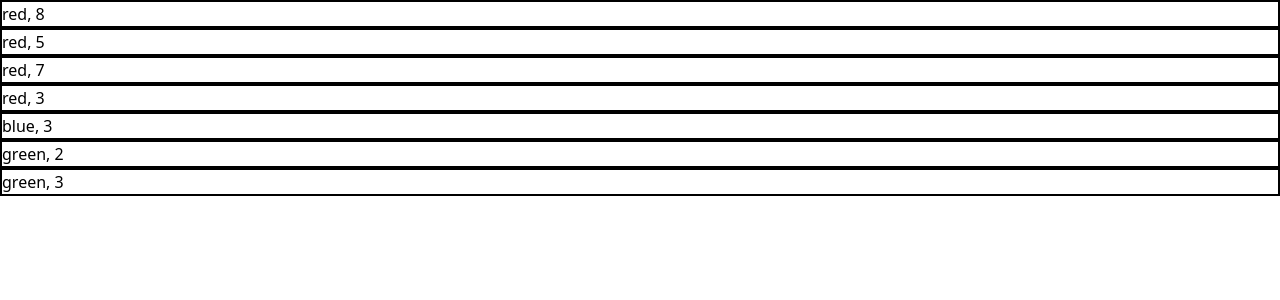
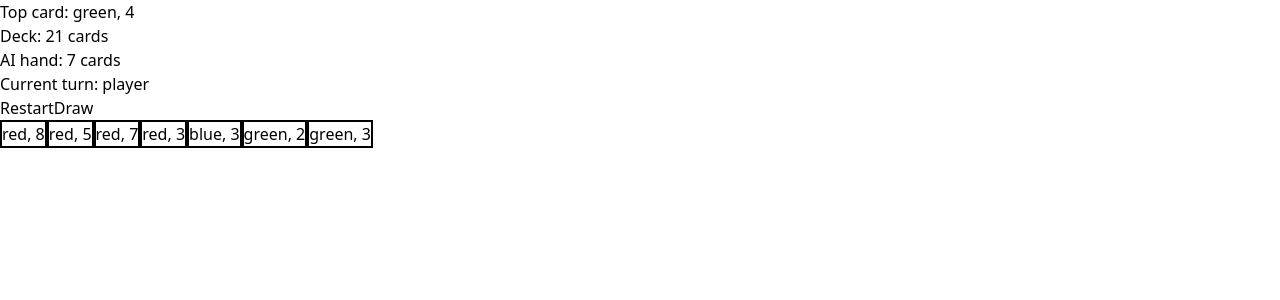
Before and after one commit to HenokYoseph01/chilluno, a React (Vite) app: page / in a window 1280 px wide. Shown: the top 300 px of the page. Built offline with nearby package versions, Linux system fonts and the light colour scheme.

Commit message:
feat: Implement AI and player logic

```diff
--- a/src/App.tsx
+++ b/src/App.tsx
@@ -3,27 +3,164 @@ import Card from "./components/Card";
 import { generateDeck } from "./utilities/deckEngine";
 import type { deckOutline } from "./utilities/constants";
 
+type Player = "player" | "ai";
+
+interface GameState {
+  deck: deckOutline[];
+  playerHand: deckOutline[];
+  aiHand: deckOutline[];
+  discard: deckOutline;
+  currentPlayer: Player;
+  winner: Player | null;
+}
+
+function initGame(): GameState {
+  const deck = generateDeck();
+  const playerHand = deck.slice(0, 7);
+  const aiHand = deck.slice(7, 14);
+  const discard = deck[14];
+  const remainingDeck = deck.slice(15);
+
+  return {
+    deck: remainingDeck,
+    playerHand,
+    aiHand,
+    discard,
+    currentPlayer: "player",
+    winner: null,
+  };
+}
+
+function isPlayable(card: deckOutline, top: deckOutline): boolean {
+  return card.color === top.color || card.value === top.value;
+}
+
 function App() {
-  const [deck, setDeck] = useState<deckOutline[]>(generateDeck());
-  const [playerHand, setPlayerHand] = useState<deckOutline[]>([]);
-  const [aiHand, setAiHand] = useState<deckOutline[]>([]);
+  const [game, setGame] = useState<GameState>(() => initGame());
 
-  function setPlayerInitalHand() {
-    const initialHand = deck.slice(0, 7);
-    const remainingDeck = deck.slice(7);
-    setPlayerHand(initialHand);
-    setDeck(remainingDeck);
+  const { deck, playerHand, aiHand, discard, currentPlayer, winner } = game;
+
+  function resetGame() {
+    setGame(initGame());
+  }
+
+  function drawCard(player: Player) {
+    setGame((prev) => {
+      if (prev.deck.length === 0 || prev.winner) return prev;
+      const [drawn, ...rest] = prev.deck;
+      if (player === "player") {
+        return { ...prev, deck: rest, playerHand: [...prev.playerHand, drawn] };
+      }
+      return { ...prev, deck: rest, aiHand: [...prev.aiHand, drawn] };
+    });
+  }
+
+  function playCard(player: Player, index: number) {
+    setGame((prev) => {
+      if (prev.winner || prev.currentPlayer !== player) return prev;
+      const hand = player === "player" ? prev.playerHand : prev.aiHand;
+      const card = hand[index];
+      if (!card || !isPlayable(card, prev.discard)) return prev;
+
+      const nextHand = hand.filter((_, i) => i !== index);
+      const nextState: GameState = {
+        ...prev,
+        discard: card,
+        playerHand: player === "player" ? nextHand : prev.playerHand,
+        aiHand: player === "ai" ? nextHand : prev.aiHand,
+        currentPlayer: player === "player" ? "ai" : "player",
+      };
+
+      if (nextHand.length === 0) {
+        nextState.winner = player;
+      }
+
+      return nextState;
+    });
   }
 
   useEffect(() => {
-    setPlayerInitalHand();
-  }, []);
+    if (winner || currentPlayer !== "ai") return;
+    const timer = setTimeout(() => {
+      setGame((prev) => {
+        if (prev.winner || prev.currentPlayer !== "ai") return prev;
+        const playableIndex = prev.aiHand.findIndex((card) =>
+          isPlayable(card, prev.discard),
+        );
+
+        if (playableIndex === -1) {
+          if (prev.deck.length === 0) {
+            return { ...prev, currentPlayer: "player" };
+          }
+          const [drawn, ...rest] = prev.deck;
+          const updatedHand = [...prev.aiHand, drawn];
+          const drawnIndex = updatedHand.length - 1;
+          const canPlayDrawn = isPlayable(drawn, prev.discard);
+
+          return canPlayDrawn
+            ? {
+                ...prev,
+                deck: rest,
+                aiHand: updatedHand.filter((_, i) => i !== drawnIndex),
+                discard: drawn,
+                currentPlayer: "player",
+              }
+            : {
+                ...prev,
+                deck: rest,
+                aiHand: updatedHand,
+                currentPlayer: "player",
+              };
+        }
+
+        const card = prev.aiHand[playableIndex];
+        const nextHand = prev.aiHand.filter((_, i) => i !== playableIndex);
+        return {
+          ...prev,
+          aiHand: nextHand,
+          discard: card,
+          currentPlayer: "player",
+          winner: nextHand.length === 0 ? "ai" : prev.winner,
+        };
+      });
+    }, 400);
+
+    return () => clearTimeout(timer);
+  }, [currentPlayer, winner]);
 
   return (
     <>
-      {playerHand.map((val, index) => (
-        <Card color={val.color} value={val.value} key={index} />
-      ))}
+      <div>Top card: {discard.color}, {discard.value}</div>
+      <div>Deck: {deck.length} cards</div>
+      <div>AI hand: {aiHand.length} cards</div>
+      <div>Current turn: {currentPlayer}</div>
+      {winner && <div>Winner: {winner}</div>}
+
+      <div>
+        <button onClick={resetGame}>Restart</button>
+        <button
+          onClick={() => drawCard("player")}
+          disabled={currentPlayer !== "player" || !!winner}
+        >
+          Draw
+        </button>
+      </div>
+
+      <div>
+        {playerHand.map((val, index) => (
+          <button
+            key={`${val.color}-${val.value}-${index}`}
+            onClick={() => playCard("player", index)}
+            disabled={
+              currentPlayer !== "player" ||
+              !!winner ||
+              !isPlayable(val, discard)
+            }
+          >
+            <Card color={val.color} value={val.value} />
+          </button>
+        ))}
+      </div>
     </>
   );
 }
```
